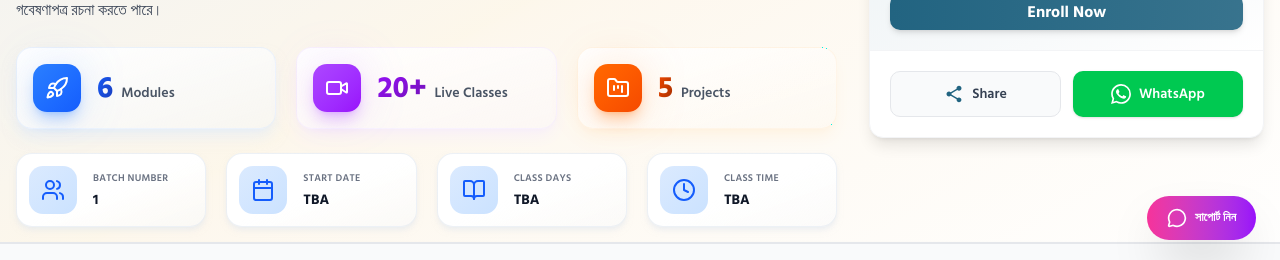
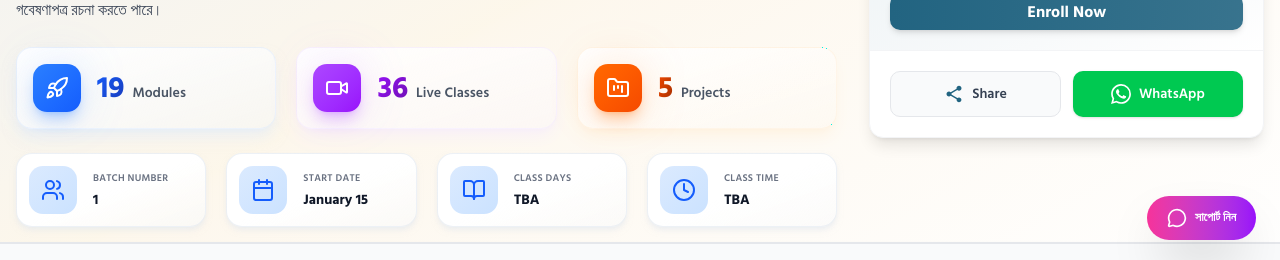
Before and after one commit to mehrabhossain1/innodemmy-frontend, a Next.js app: page /courses/complete-research-pathway-with-machine-learning in a window 1280 px wide. Shown: the part 476-736 px from the top of the page. Built offline with nearby package versions, Linux system fonts and the light colour scheme.

Commit message:
Refactor code structure for improved readability and maintainability

```diff
--- a/app/courses/complete-research-pathway-with-machine-learning/components/CompleteResearchHeroSection.tsx
+++ b/app/courses/complete-research-pathway-with-machine-learning/components/CompleteResearchHeroSection.tsx
@@ -4,7 +4,7 @@ import Link from "next/link";
 import Image from "next/image";
 import { Button } from "@/components/ui/button";
 import CourseHighlights from "./CourseHighlights";
-import CourseThumbnail from "@/assets/courses/Research based ML.jpg";
+import CourseThumbnail from "@/assets/courses/ResearchbasedML.jpg";
 
 interface CompleteResearchHeroSectionProps {
     courseData: {
--- a/app/courses/complete-research-pathway-with-machine-learning/components/CourseHighlights.tsx
+++ b/app/courses/complete-research-pathway-with-machine-learning/components/CourseHighlights.tsx
@@ -25,7 +25,7 @@ export default function CourseHighlights() {
                         </div>
                         <div className="flex items-baseline gap-2">
                             <div className="text-3xl font-bold bg-gradient-to-br from-blue-600 to-blue-800 bg-clip-text text-transparent">
-                                6
+                                19
                             </div>
                             <div className="text-sm font-semibold text-gray-600 dark:text-gray-300">
                                 Modules
@@ -45,7 +45,7 @@ export default function CourseHighlights() {
                         </div>
                         <div className="flex items-baseline gap-2">
                             <div className="text-3xl font-bold bg-gradient-to-br from-purple-600 to-purple-800 bg-clip-text text-transparent">
-                                20+
+                                36
                             </div>
                             <div className="text-sm font-semibold text-gray-600 dark:text-gray-300">
                                 Live Classes
@@ -107,7 +107,7 @@ export default function CourseHighlights() {
                                 Start Date
                             </div>
                             <div className="text-sm font-bold text-gray-900 dark:text-white">
-                                TBA
+                                January 15
                             </div>
                         </div>
                     </div>
--- a/app/courses/complete-research-pathway-with-machine-learning/page.tsx
+++ b/app/courses/complete-research-pathway-with-machine-learning/page.tsx
@@ -11,8 +11,6 @@ import WhatYouNeed from "./components/WhatYouNeed";
 import InstructorsAndMentors from "./components/InstructorsAndMentors";
 import CourseModule from "./components/CourseModule";
 import FAQ from "./components/FAQ";
-
-import ClinicalPathWayImage from "@/assets/courses/Research based ML.jpg";
 
 export default function CompleteResearchPathwayWithMachineLearning() {
     const [isVideoPlaying, setIsVideoPlaying] = useState(false);
```
Also changed, not shown: assets/courses/ResearchbasedML.jpg (renamed from assets/courses/Research based ML.jpg).
